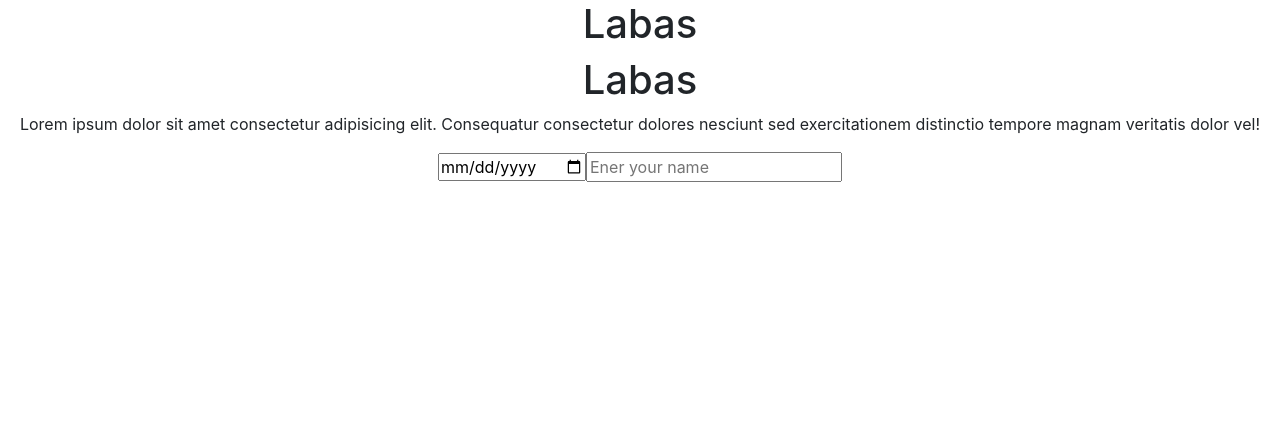
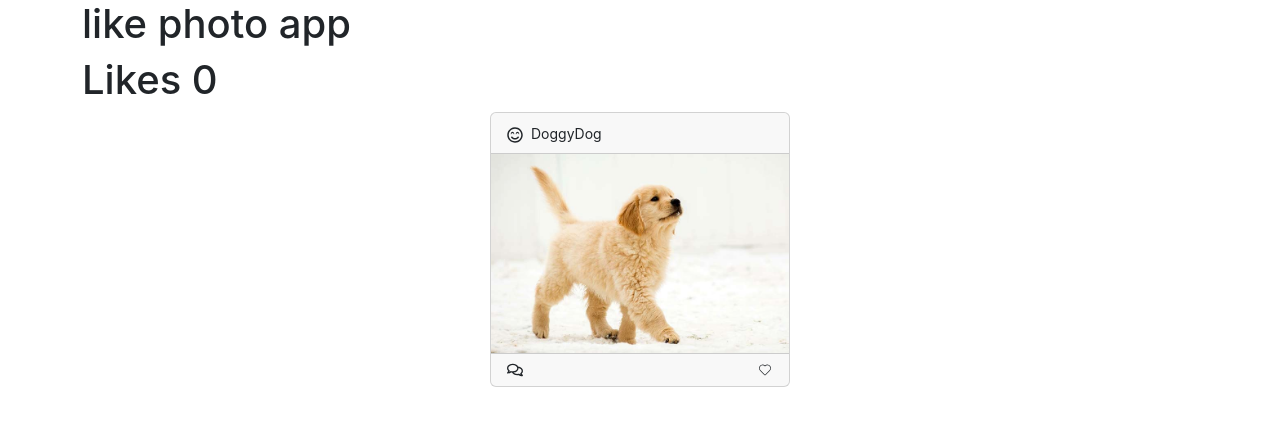
Before and after one commit to mantas1235/React-projects, a React (Create React App) app: page / in a window 1280 px wide. Shown: the top 426 px of the page. Built offline with nearby package versions, Linux system fonts and the light colour scheme.

Commit message:
Card finished

```diff
--- a/src/App.jsx
+++ b/src/App.jsx
@@ -1,8 +1,8 @@
 
 import './App.css';
 // import RandomColors from './Projects/Project2RandomColors/RandomColors';
-import Esignature from "./Projects/project1Esignature/Esignature"
-// import PhotoLike from './Projects/project3likePhoto/PhotoLike';
+// import Esignature from "./Projects/project1Esignature/Esignature"
+import PhotoLike from './Projects/project3likePhoto/PhotoLike';
 
 
 
@@ -13,11 +13,11 @@ function App() {
 
   return (
  <>
- <Esignature />
+ {/* <Esignature /> */}
 
 {/* <RandomColors /> */}
 
-{/* <PhotoLike /> */}
+<PhotoLike />
  </>
   );
 }
--- a/src/Projects/project3likePhoto/photoLike.jsx
+++ b/src/Projects/project3likePhoto/photoLike.jsx
@@ -1,31 +1,53 @@
-// import React from 'react'
-// import Title from "../project1Esignature/Title"
-// import { FaRegSmileBeam } from "react-icons/fa";
-// import { FaRegComments } from "react-icons/fa";
-// import { CiHeart } from "react-icons/ci";
+import React, { useState } from 'react'
+import Title from "../project1Esignature/Title"
+import { FaRegSmileBeam } from "react-icons/fa";
+import { FaRegComments } from "react-icons/fa";
+import { CiHeart } from "react-icons/ci";
+import { AiFillHeart } from "react-icons/ai";
+import img from "./img/Golden-Retriever-Puppy.jpg"
+function PhotoLike() {
 
-// function PhotoLike() {
-//   return (
-//   <div className='container'>
-//   <Title text= {"like photo app"}/>
-//   <Title text= {"likes"}/>
-//   <div className="card card-dark m-auto" style={{width: 300, cursor: 'pointer' }}>
+const [like, setLike] = useState(false)
+const [count, setCount] = useState(0)
 
-// <div className="card-header fs-xl">
-// <FaRegSmileBeam className='me-2'/>
-//     <small>DoggyDog</small>
-// </div>
-// <img src="" alt="img" style={{height: "fit-content"}}/>
+const toggleLike =()=> {
+if (!like) {
+    setLike(true)
+    setCount(count + 1)
+}
+else {
+    setLike(false)
+    setCount(count - 1)
+}
+}
 
 
-// <div className="card-footer fs-xl d-flex" style={{justifyContent: 'space-between'}}>
-// <FaRegComments /> {like ? }
 
-// </div>
-//   </div>
 
-//   </div>
-//   )
-// }
 
-// export default PhotoLike
+
+  return (
+  <div className='container'>
+  <Title text= {"like photo app"}/>
+  <Title text= {`Likes ${count}`}/>
+  <div className="card card-dark m-auto shadow-md" style={{width: 300, cursor: 'pointer' }}>
+
+<div className="card-header fs-xl ">
+<FaRegSmileBeam className='me-2'/>
+    <small>DoggyDog</small>
+</div>
+<img src={img} alt="img" style={{height: "fit-content"}} onDoubleClick={toggleLike}/>
+
+
+<div className="card-footer fs-xl d-flex" style={{justifyContent: 'space-between'}}>
+<FaRegComments />
+ {like ? <AiFillHeart className='text-danger' onClick={toggleLike} />  : <CiHeart onClick={toggleLike} />}
+
+</div>
+  </div>
+
+  </div>
+  )
+}
+
+export default PhotoLike
```
Also changed, not shown: src/Projects/project3likePhoto/img/Golden-Retriever-Puppy.jpg (added).
